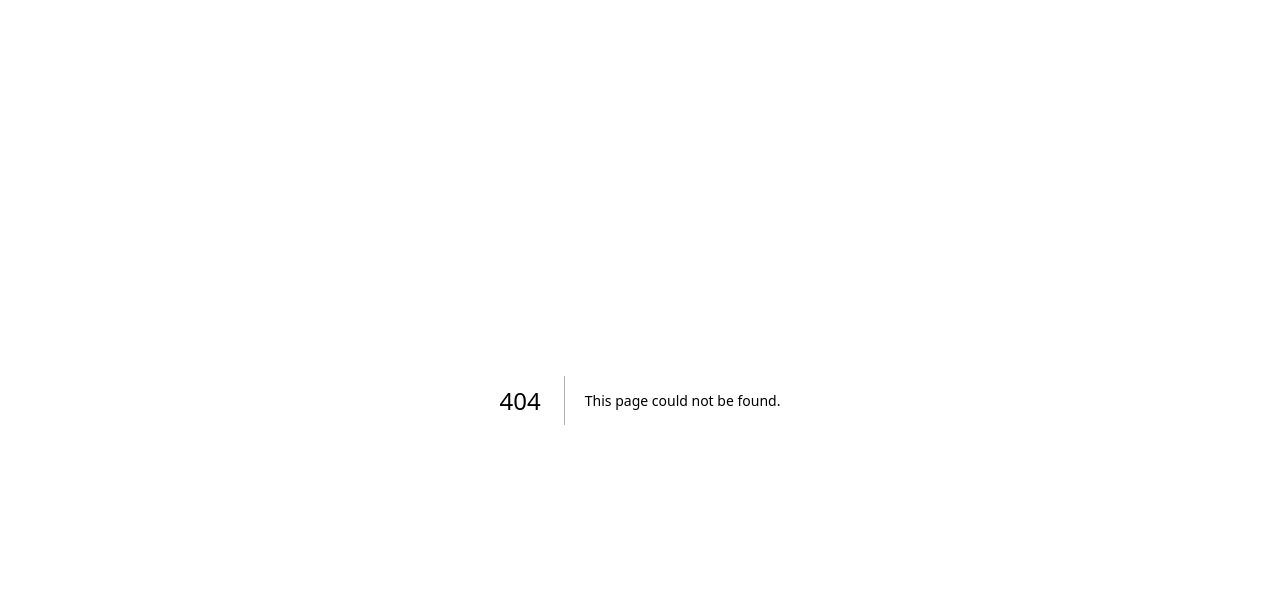
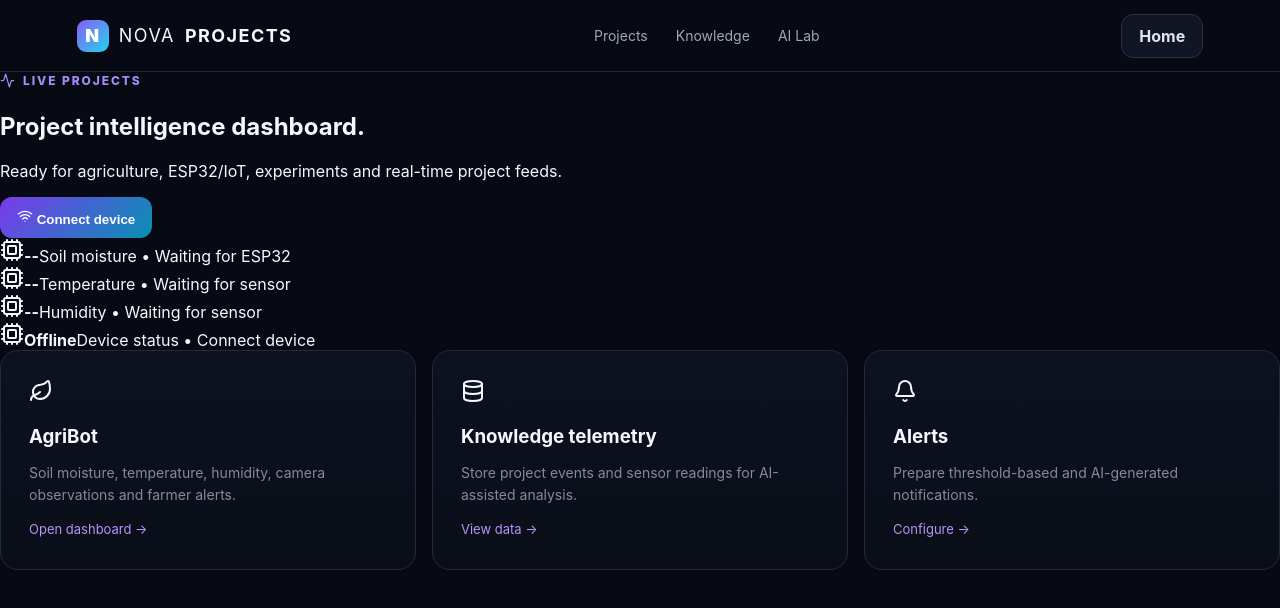
Before and after one commit to praneshpranesh5705-star/Nova, a Next.js app: page /projects in a window 1280 px wide. Before the commit this address had no page. Shown: the top 608 px of the page. Built offline with nearby package versions, Linux system fonts and the light colour scheme.

Commit message:
feat: add live projects dashboard

```diff
--- /dev/null
+++ b/app/projects/page.tsx
@@ -0,0 +1,3 @@
+import { Activity, Cpu, Leaf, Wifi, Database, Bell } from 'lucide-react'
+const metrics=[['Soil moisture','--','Waiting for ESP32'],['Temperature','--','Waiting for sensor'],['Humidity','--','Waiting for sensor'],['Device status','Offline','Connect device']]
+export default function Projects(){return <main><header className="nav"><a className="brand" href="/"><span className="logo">N</span>NOVA <b>PROJECTS</b></a><nav><a href="/projects">Projects</a><a href="/knowledge">Knowledge</a><a href="/ai">AI Lab</a></nav><a className="ghost" href="/">Home</a></header><section className="workspace"><div className="workspaceHead"><div><div className="eyebrow"><Activity size={15}/> LIVE PROJECTS</div><h1>Project intelligence dashboard.</h1><p>Ready for agriculture, ESP32/IoT, experiments and real-time project feeds.</p></div><button className="primary"><Wifi size={16}/> Connect device</button></div><div className="knowledgeStats">{metrics.map(([a,b,c])=><div key={a}><Cpu/><b>{b}</b><span>{a} • {c}</span></div>)}</div><div className="grid"><div className="card"><Leaf/><h3>AgriBot</h3><p>Soil moisture, temperature, humidity, camera observations and farmer alerts.</p><a href="/">Open dashboard →</a></div><div className="card"><Database/><h3>Knowledge telemetry</h3><p>Store project events and sensor readings for AI-assisted analysis.</p><a href="/">View data →</a></div><div className="card"><Bell/><h3>Alerts</h3><p>Prepare threshold-based and AI-generated notifications.</p><a href="/">Configure →</a></div></div></section></main>}
```
